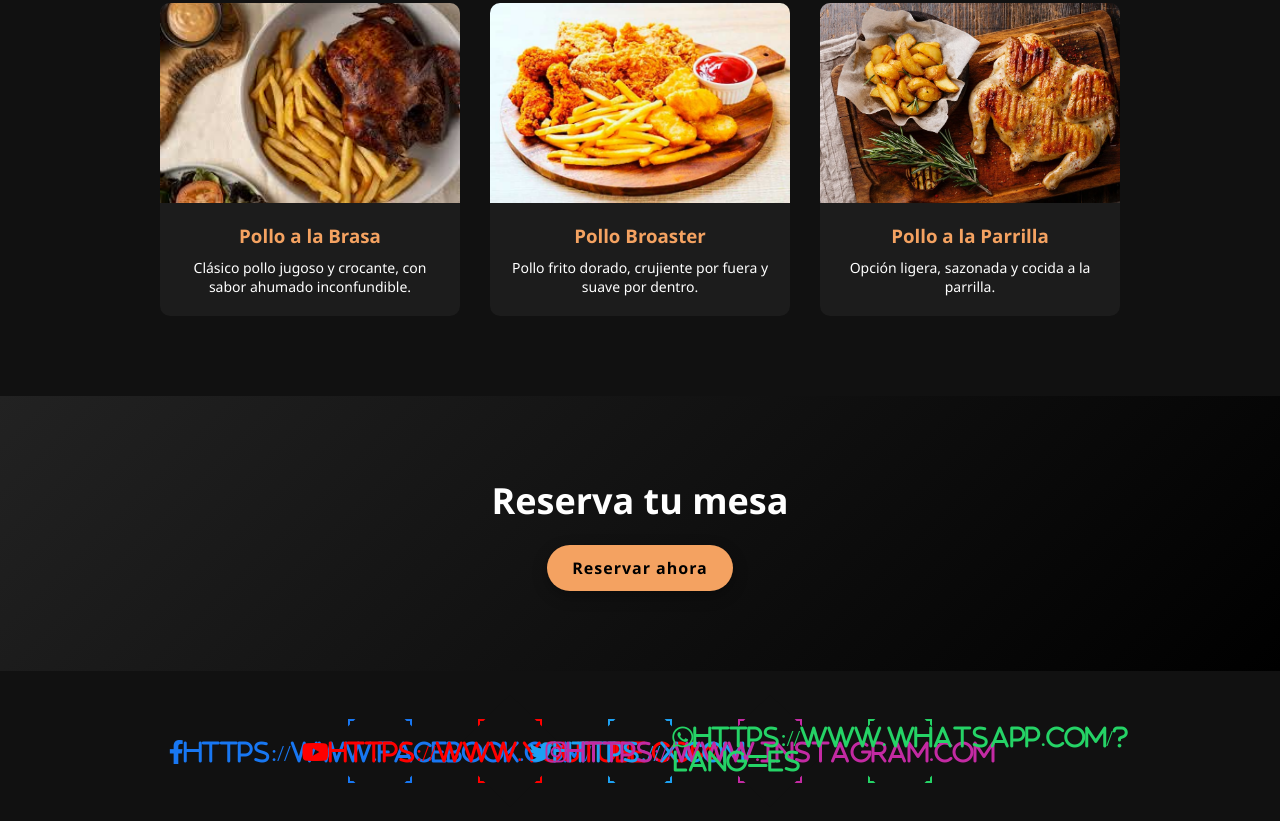
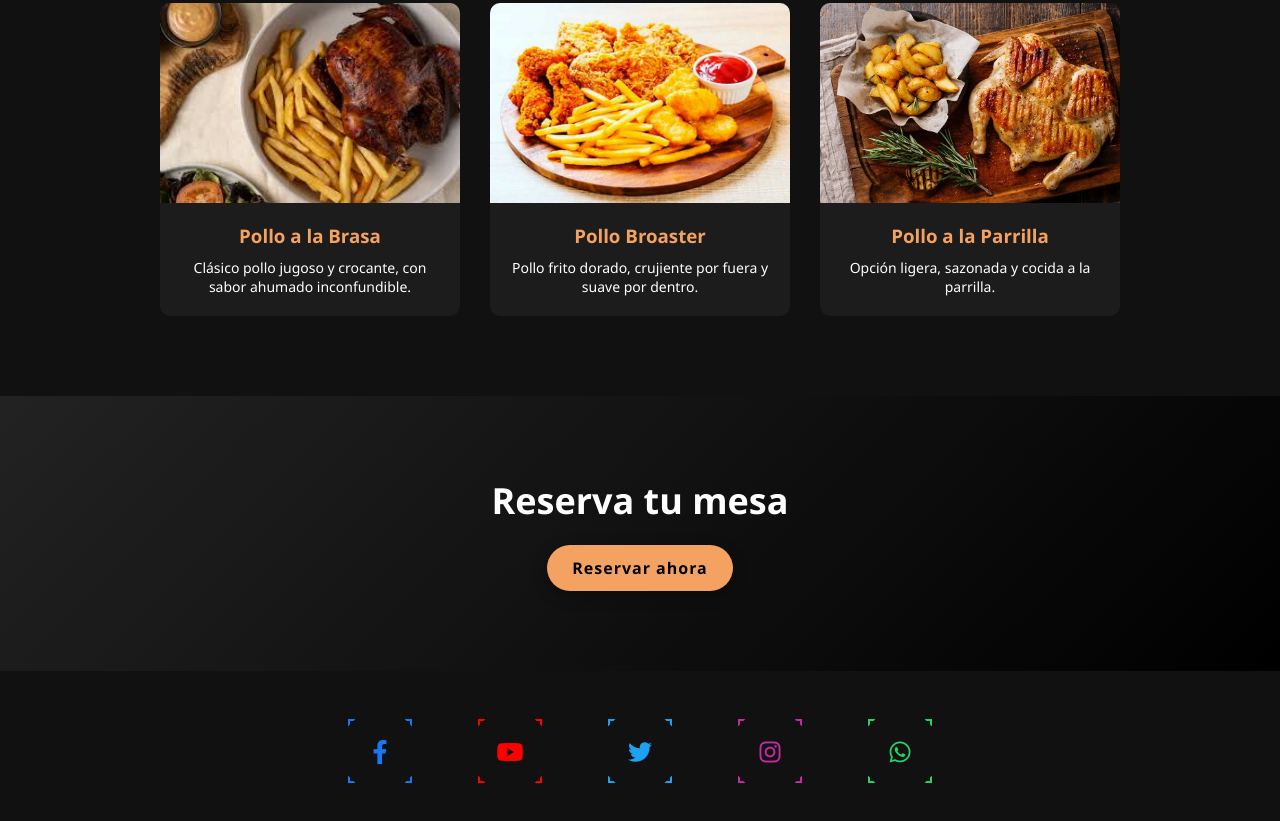
Before and after one commit to ShadowMoinMoin/HerramientasDesarrollo, a plain HTML site: page Principal.html in a window 1280 px wide. Shown: the part 1326-2147 px from the top of the page. Drawn offline with Linux system fonts and the light colour scheme.

Commit message:
Corrección Enlaces

```diff
--- a/Principal.html
+++ b/Principal.html
@@ -75,27 +75,27 @@
             <ul>
                 <li style="--clr: #1877f2">
                     <a data-url="#">
-                        <i class="fa-brands fa-facebook-f">https://www.facebook.com/</i>
+                        <i class="fa-brands fa-facebook-f"></i>
                     </a>
                 </li>
                 <li style="--clr: #ff0000">
                     <a data-url="#">
-                        <i class="fa-brands fa-youtube">https://www.youtube.com/</i>
+                        <i class="fa-brands fa-youtube"></i>
                     </a>
                 </li>
                 <li style="--clr: #1da1f2">
                     <a data-url="#">
-                        <i class="fa-brands fa-twitter">https://x.com/</i>
+                        <i class="fa-brands fa-twitter"></i>
                     </a>
                 </li>
                 <li style="--clr: #c32aa3">
                     <a data-url="#">
-                        <i class="fa-brands fa-instagram">https://www.instagram.com</i>
+                        <i class="fa-brands fa-instagram"></i>
                     </a>
                 </li>
                 <li style="--clr: #25d366">
                     <a data-url="#">
-                        <i class="fa-brands fa-whatsapp">https://www.whatsapp.com/?lang=es</i>
+                        <i class="fa-brands fa-whatsapp"></i>
                     </a>
                 </li>
             </ul>
```
